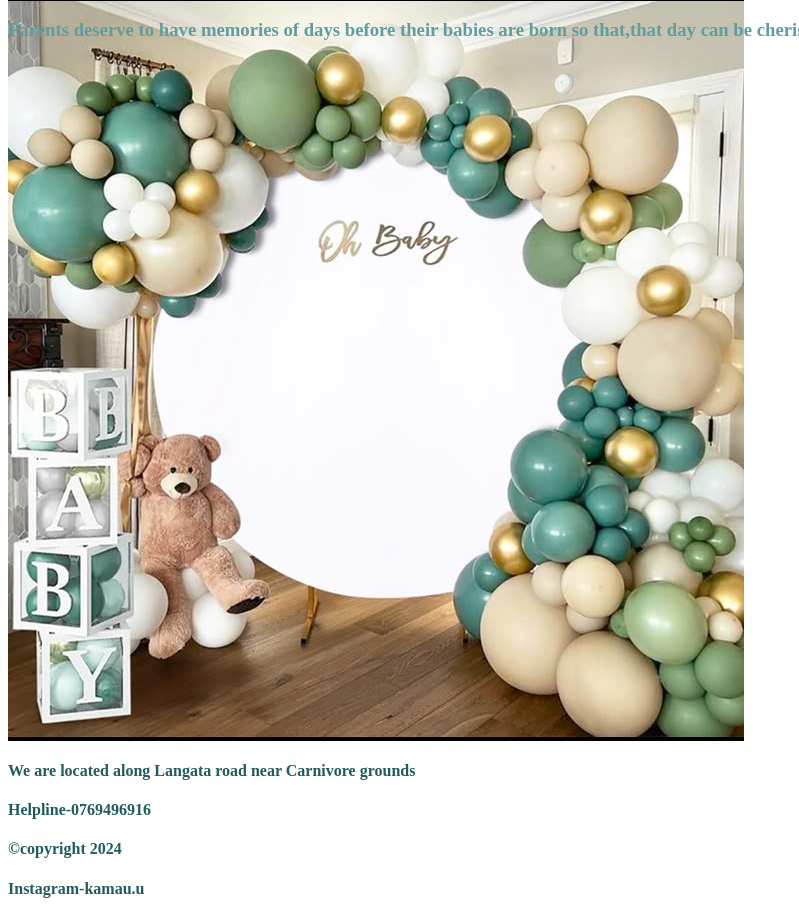
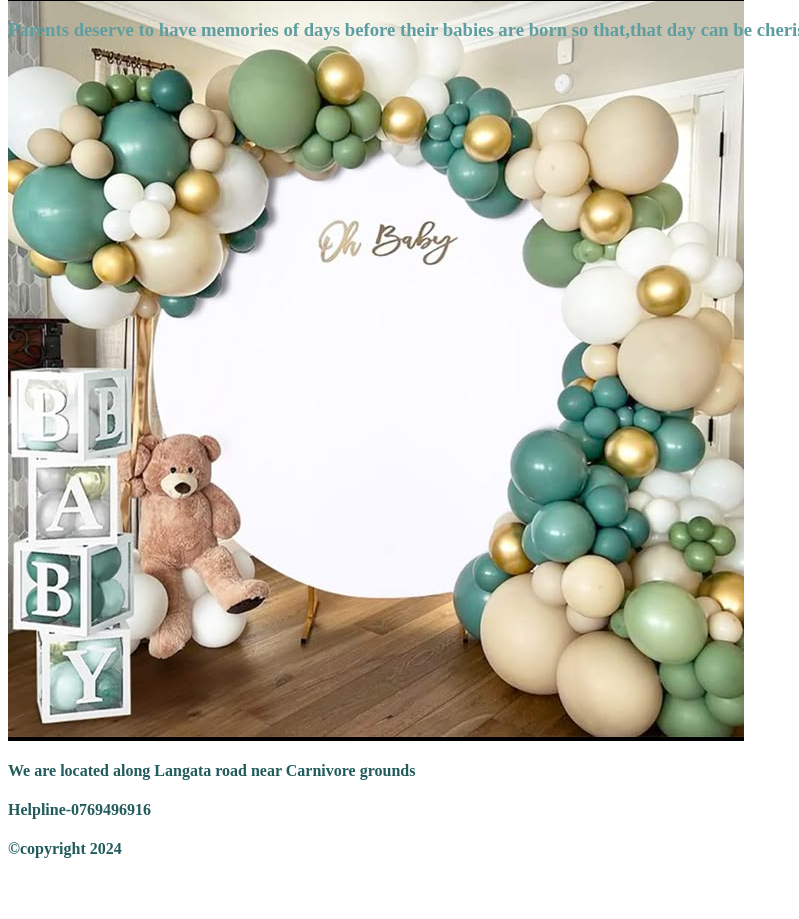
Before and after one commit to MichelleKamau6/photography-website, a plain HTML site: page index.html in a window 1280 px wide. Shown: the part 5405-6324 px from the top of the page, without its empty margins (0-799 px from the left). After the commit the page ends 6285 px from the top, so only its background shows below. Drawn offline with Linux system fonts and the light colour scheme.

Commit message:
add REAME.md

```diff
--- a/index.html
+++ b/index.html
@@ -58,7 +58,7 @@ who find comfort in connecting with people through photography.We do different t
             <h4>&copy;copyright 2024</h4>
         </div>
         <div>
-            <h4>Instagram-kamau.u</h4>
+            <h4></h4>
         </div>
     </footer>
 </html>
```
Also changed, not shown: 1 other file.
